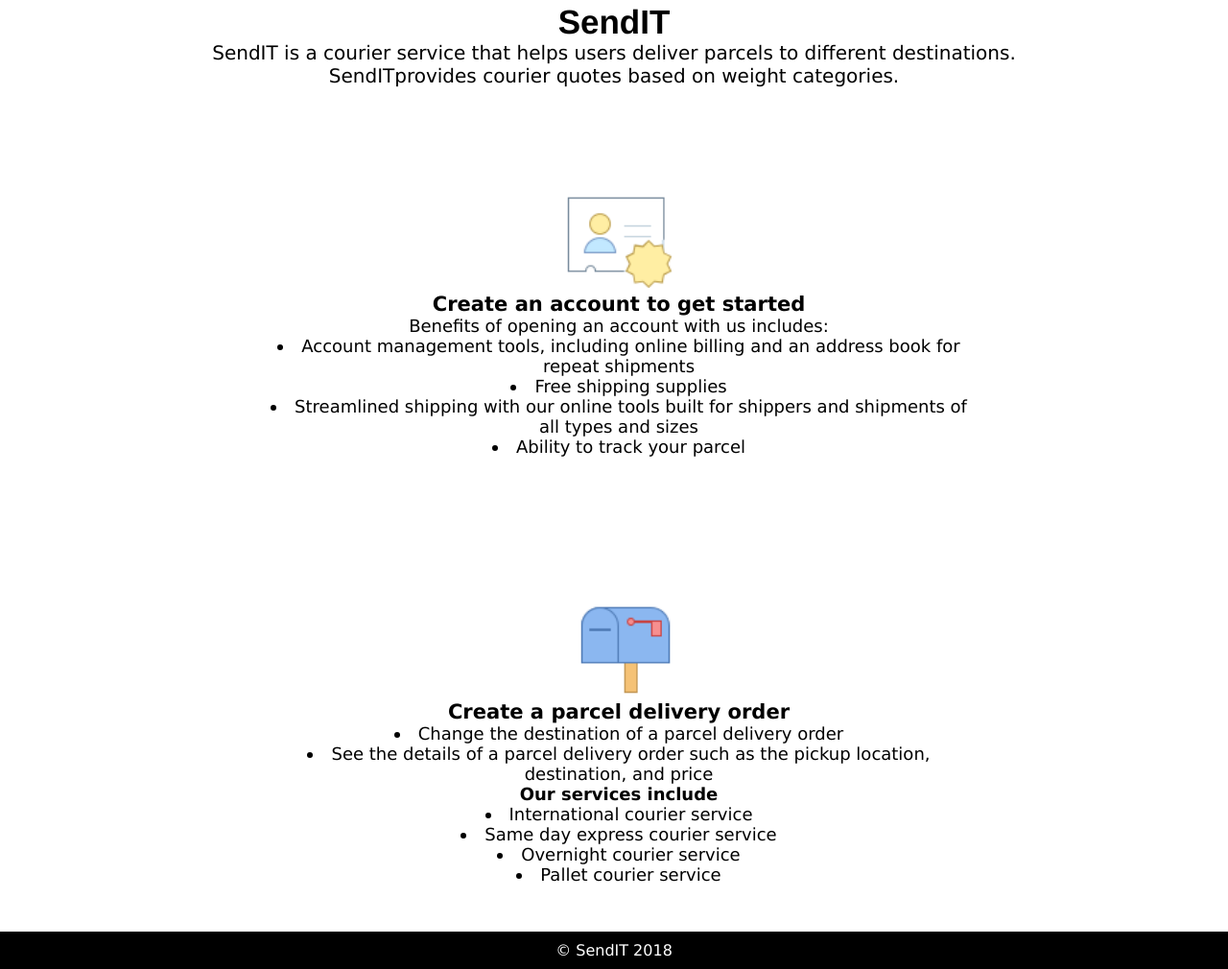
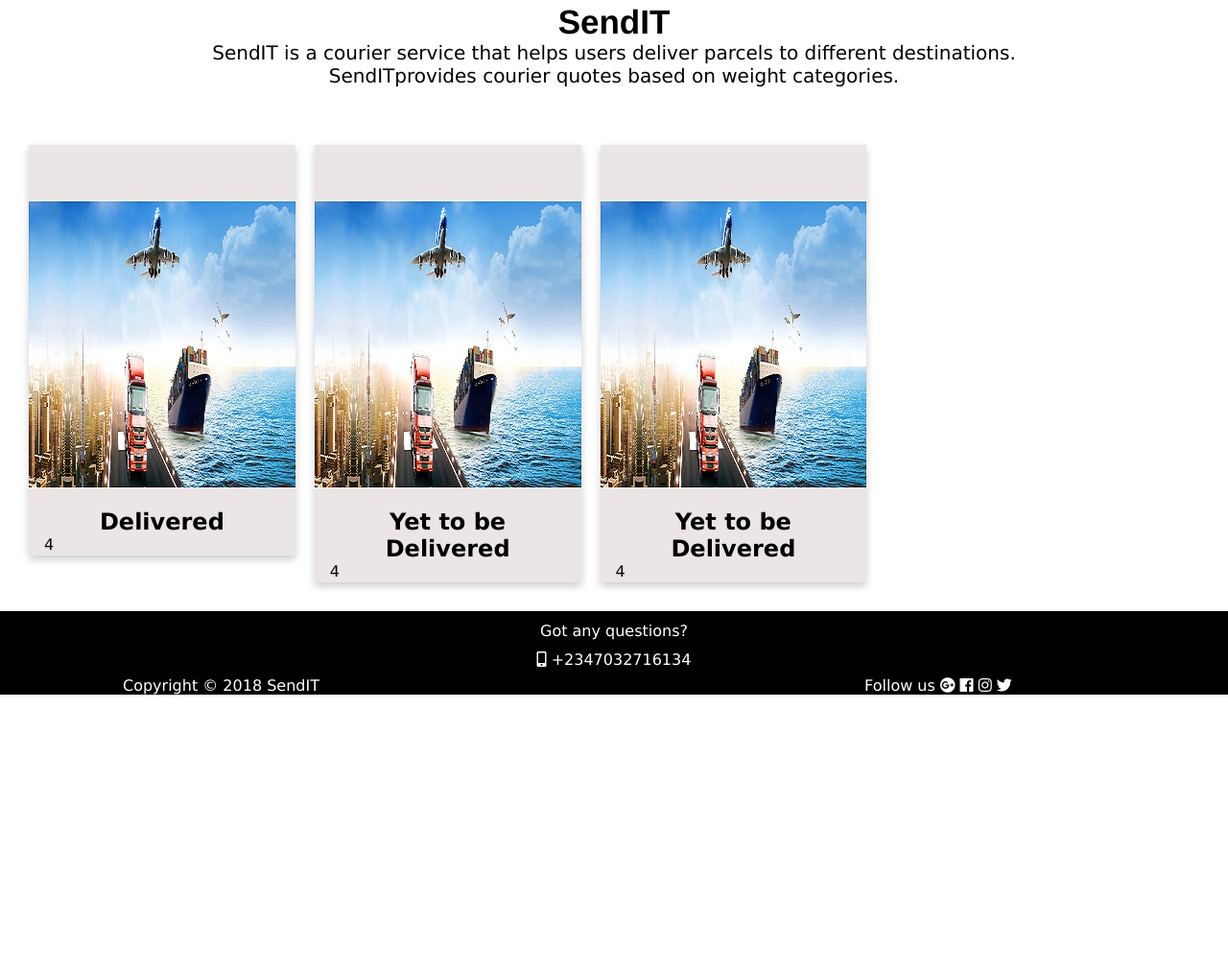
Before and after one commit to Rexben001/SendIT, a plain HTML site: page index.html in a window 1280 px wide. Shown: the part 459-1469 px from the top of the page at 96% size. After the commit the page ends 1183 px from the top, so only its background shows below. Drawn offline with Linux system fonts and the light colour scheme.

```diff
--- a/css/style.css
+++ b/css/style.css
@@ -96,6 +96,10 @@
 footer p{
     text-align: center;
     padding: 10px;
+    line-height: 2px
+}
+#got{
+    padding-top: 20px;
 }
 
 #profile{
@@ -363,8 +367,7 @@
 
 #searchbox{
     text-align: right;
-    margin-top: 30px;
-    margin-right: 80px;
+    margin-top: 50px;
 }
 
 #containerCreate{
@@ -373,15 +376,15 @@
 }
 .firstColumn{
     float: left;
-    width: 40%;
-    margin-right: 60px;
+    width: 50%;
 }
 .secondColumn{
     float: right;
-    width: 40%;
+    width: 50%;
 }
 #parcel{
-    margin: 20px;
+    margin-left: 110px;
+    margin-bottom: 20px;
 }
 #containerCreate input[type=submit]{
     border: 0;
@@ -393,8 +396,7 @@
     background: #7eb0f1;
     cursor: pointer;
     text-align: center;
-    display: block;
-    margin: 30px auto;
+    margin: 30px 200px;
     width: 300px;
 }
 
@@ -413,12 +415,15 @@
     cursor: pointer;
     text-align: center;
     display: block;
+    margin-bottom: 20px;
 
 }
 #parcelCreate{
     border: #000000 solid 1px;
     padding: 15px;
     border-radius: 10px;
+    width: 80%;
+    margin: auto;
 }
 
 
@@ -640,3 +645,30 @@
 #gifts{
     font-size: 50px;
 }
+
+#containerCreate h2, #viewAllParcel h2, #container h2, #details h2{
+    text-align: center;
+}
+
+#foot{
+    width: 80%;
+    margin: auto;
+}
+#copy{
+    display: inline-block;
+    width:45%;
+}
+#socials{
+    display: inline-block;
+    width:45%;
+    text-align: right;
+}
+
+#homepage .card {
+    box-shadow: 0 4px 8px 0 rgba(0,0,0,0.2);
+    transition: 0.3s;
+    width: 31%;
+    margin: 10px;
+    float: left;
+    background: #ebe5e5;
+}
--- a/index.html
+++ b/index.html
@@ -36,38 +36,45 @@
         <h1 id="siteName">SendIT</h1>
         <p id="about">SendIT is a courier service that helps users deliver parcels to different destinations.
                    SendITprovides courier quotes based on weight categories.</p>
-        <div id="engage">
-            <div id="register">
-                <a href="sign-in.html">
-                    <img src="img/sign in.png" alt="">
-                    <h3>Create an account to get started</h3>
-                    <p>Benefits of opening an account with us includes:</p>
-                    <li>Account management tools, including online billing and an address book for repeat shipments</li>
-                    <li> Free shipping supplies</li>
-                    <li>Streamlined shipping with our online tools built for shippers and shipments of all types and sizes</li>
-                    <li>Ability to track your parcel</li>
-                </a>
-            </div>
-            <br>
-            <div id="sends">
-                <a href="parcel-order.html">
-                    <img src="img/mail.png" alt="">
-                    <h3>Create a parcel delivery order</h3>
-                    <li>Change the destination of a parcel delivery order</li>
-                    <li>See the details of a parcel delivery order such as the pickup location,
-                                destination, and price</li>
-                    <h4>Our services include</h4>
-                    <li>International courier service</li>
-                    <li>Same day express courier service</li>
-                    <li>Overnight courier service</li>
-                    <li>Pallet courier service</li>
-                 </a>
-            </div>
-            <br>
+                   <div id="details">
+
+                        <div id="homepage">
+                                <div class="card">
+                                    <span id="thumbs">
+                                        <img src="img/sendIT.jpg" alt="">
+                                    </span>
+                                        <div class="house">
+                                          <h2><b>Delivered</b></h2>
+                                          <p>4</p>
+                                        </div>
         </div>
+                                        <div class="card">
+                                                <span id="thumbs">
+                                                        <img src="img/sendIT.jpg" alt="">
+                                                    </span>
+                                                <div class="house">
+                                                  <h2><b>Yet to be Delivered</b></h2>
+                                                  <p>4</p>
+                                                </div>
+                                      </div>
+                                      <div class="card">
+                                            <span id="thumbs">
+                                                    <img src="img/sendIT.jpg" alt="">
+                                                </span>
+                                            <div class="house">
+                                              <h2><b>Yet to be Delivered</b></h2>
+                                              <p>4</p>
+                                            </div>
+                                  </div>
+                                  </div>
     </section>
     <footer>
-        <p>&copy SendIT 2018</p>
+        <p id="got">Got any questions?</p>
+        <p><i class="fas fa-mobile-alt"></i>    +2347032716134</p>
+        <div id="foot">
+        <li id="copy">Copyright &copy 2018 SendIT</li>
+        <li id="socials">Follow us    <i class="fab fa-google-plus"></i>  <i class="fab fa-facebook"></i>  <i class="fab fa-instagram"></i> <i class="fab fa-twitter"></i></li>
+    </div>
     </footer>
 </body>
 </html>
```
Also changed, not shown: admin.html (+10 -11 lines), parcelorder.html (+1 -1 lines), userprofile.html (+1 -1 lines), viewparcels.html (+1 -1 lines).
